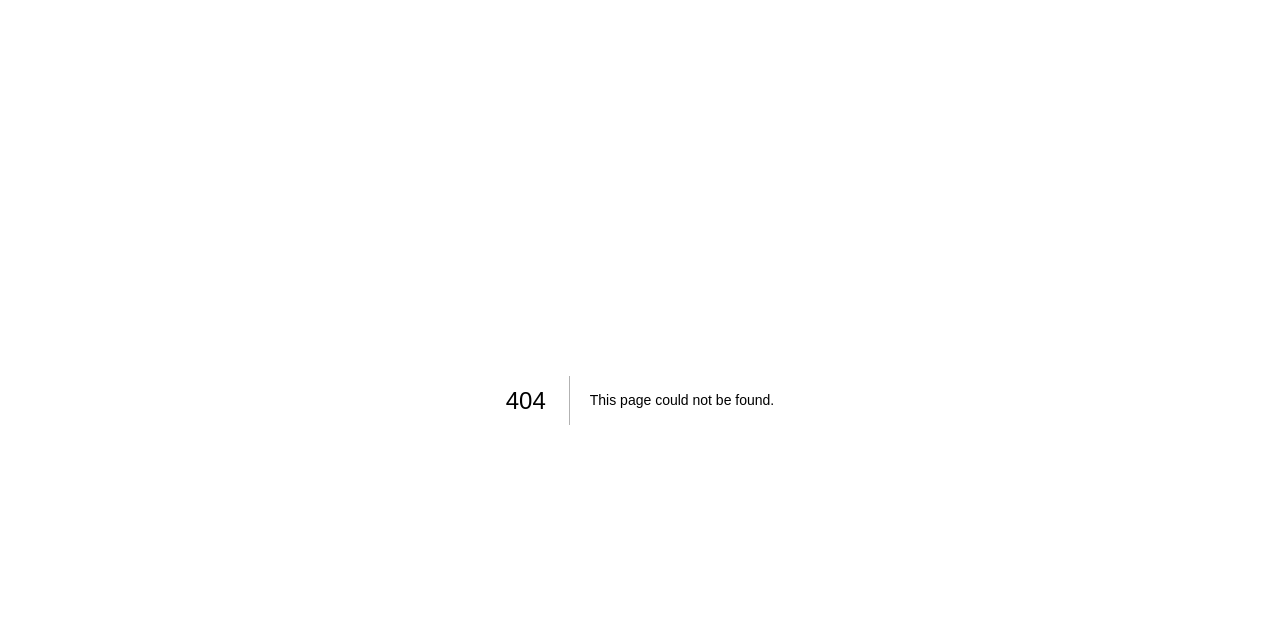
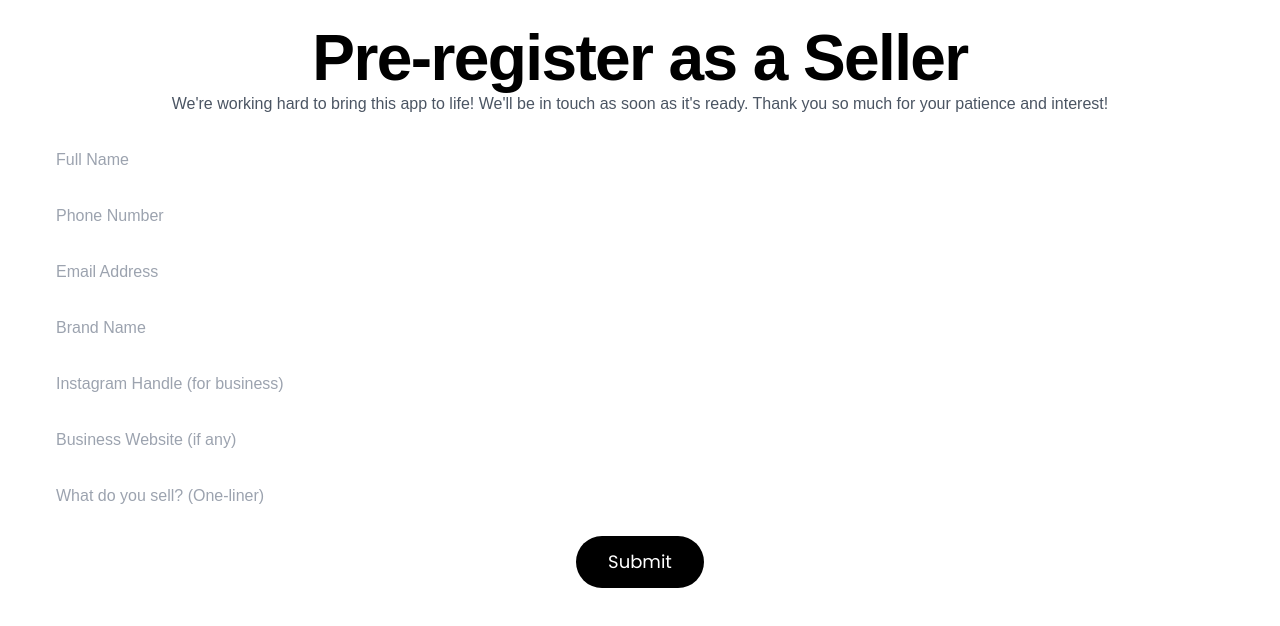
Before and after one commit to Malika17/metaverse, a Next.js app: page /RegisterSeller in a window 1280 px wide. Before the commit this address had no page. Shown: the top 626 px of the page. Built offline with nearby package versions, Linux system fonts and the light colour scheme; a web font is replaced by a local one.

Commit message:
cta added

```diff
--- a/package.json
+++ b/package.json
@@ -12,6 +12,7 @@
   "dependencies": {
     "embla-carousel-react": "^8.6.0",
     "eslint-config-next": "13.0.3",
+    "firebase": "^11.7.1",
     "framer-motion": "^7.6.7",
     "next": "13.0.3",
     "next-cloudinary": "^6.16.0",
--- /dev/null
+++ b/pages/RegisterSeller.jsx
@@ -0,0 +1,140 @@
+// pages/register-seller.jsx
+import { useState } from "react";
+import { collection, addDoc, serverTimestamp } from "firebase/firestore";
+import { db } from "../utils/firebase.js";
+import { TitleText } from "../components/CustomTexts.jsx";
+
+const RegisterSeller = () => {
+  const [form, setForm] = useState({
+    name: "",
+    phone: "",
+    email: "",
+    brandName: "",
+    instagram: "",
+    website: "",
+    productLine: "",
+  });
+
+  const [success, setSuccess] = useState(false);
+
+  const handleChange = (e) =>
+    setForm({ ...form, [e.target.name]: e.target.value });
+
+  const handleSubmit = async (e) => {
+    e.preventDefault();
+    try {
+      await addDoc(collection(db, "sellerLeads"), {
+        ...form,
+        createdAt: serverTimestamp(),
+      });
+      setSuccess(true);
+      setForm({
+        name: "",
+        phone: "",
+        email: "",
+        brandName: "",
+        instagram: "",
+        website: "",
+        productLine: "",
+      });
+    } catch (err) {
+      console.error("Error submitting form: ", err);
+    }
+  };
+
+  return (
+    <div className="flex flex-col items-center justify-center bg-white font-[Poppins] p-8 m-8">
+      <TitleText
+        title={<>Pre-register as a Seller</>}
+        textStyles="mt-10 text-center text-2xl sm:text-3xl md:text-4xl"
+      />
+
+      <p className="text-gray-600 text-sm text-center p-4 mb-8">
+        We're working hard to bring this app to life! We'll be in touch as soon
+        as it's ready. Thank you so much for your patience and interest!
+      </p>
+      <div className="max-w-xl sm:w-1/2 border border-black bg-gray-50">
+        {/* Heading with increased font size */}
+
+        {/* Success message */}
+        {success && (
+          <p className="mb-4 text-green-600 text-center">
+            Thank you! We’ll contact you soon.
+          </p>
+        )}
+
+        {/* Form */}
+        <form
+          onSubmit={handleSubmit}
+          className="h-auto w-[1/2] space-y-4 sm:mt-20 "
+        >
+          <input
+            name="name"
+            placeholder="Full Name"
+            required
+            value={form.name}
+            onChange={handleChange}
+            className="w-full border border-gray-300 bg-gray-100 px-4 py-2 rounded m-2 "
+          />
+
+          <input
+            name="phone"
+            placeholder="Phone Number"
+            required
+            value={form.phone}
+            onChange={handleChange}
+            className="w-full border border-gray-300 px-4 py-2 rounded m-2 focus:outline-none focus:border-purple-300"
+          />
+          <input
+            name="email"
+            type="email"
+            placeholder="Email Address"
+            required
+            value={form.email}
+            onChange={handleChange}
+            className="w-full border border-gray-300 px-4 py-2 rounded m-2 focus:outline-none focus:border-purple-300"
+          />
+          <input
+            name="brandName"
+            placeholder="Brand Name"
+            value={form.brandName}
+            onChange={handleChange}
+            className="w-full border border-gray-300 px-4 py-2 rounded m-2 focus:outline-none focus:border-purple-300"
+          />
+          <input
+            name="instagram"
+            placeholder="Instagram Handle (for business)"
+            required
+            value={form.instagram}
+            onChange={handleChange}
+            className="w-full border border-gray-300 px-4 py-2 rounded m-2 focus:outline-none focus:border-purple-300"
+          />
+          <input
+            name="website"
+            placeholder="Business Website (if any)"
+            value={form.website}
+            onChange={handleChange}
+            className="w-full border border-gray-300 px-4 py-2 rounded m-2 focus:outline-none focus:border-purple-300"
+          />
+          <input
+            name="productLine"
+            placeholder="What do you sell? (One-liner)"
+            required
+            value={form.productLine}
+            onChange={handleChange}
+            className="w-full border border-gray- px-4 py-2 rounded m-2 focus:outline-none focus:border-purple-300"
+          />
+          <div className="mt-15 w-full h-full flex justify-center">
+            <button
+              type="submit"
+              className="w-[200px] mx-auto font-[Poppins] mt-3 bg-black text-white px-8 py-3 rounded-full text-lg hover:scale-105 hover:bg-black transition-transform duration-300 ease-in-out"
+            >
+              Submit
+            </button>
+          </div>
+        </form>
+      </div>
+    </div>
+  );
+};
+export default RegisterSeller;
--- a/sections/Hero.jsx
+++ b/sections/Hero.jsx
@@ -3,6 +3,7 @@
 import { motion } from "framer-motion";
 import styles from "../styles";
 import { slideIn, staggerContainer } from "../utils/motion";
+import Link from "next/link";
 
 const Hero = () => (
   <section className={`${styles.yPaddings} ${styles.heroGradient}`}>
@@ -29,7 +30,7 @@ const Hero = () => (
             A content-driven marketplace for brands to engage and drive sales.
           </p>
           <button className="font-[Poppins] mt-3 bg-black text-white px-8 py-3 rounded-full text-lg hover:scale-105 hover:bg-black transition-transform duration-300 ease-in-out">
-            Join as a Seller
+            <Link href="/RegisterSeller">Join as a Seller</Link>
           </button>
         </div>
 
--- /dev/null
+++ b/utils/firebase.js
@@ -0,0 +1,18 @@
+// lib/firebase.js
+import { initializeApp } from "firebase/app";
+import { getFirestore } from "firebase/firestore";
+
+const firebaseConfig = {
+  apiKey: "AIzaSyDhHpvdlK5VnENPdcdBgBRa9XtR6qqPCNY",
+  authDomain: "loresellerreg.firebaseapp.com",
+  projectId: "loresellerreg",
+  storageBucket: "loresellerreg.firebasestorage.app",
+  messagingSenderId: "807337521757",
+  appId: "1:807337521757:web:b5dae95238854bc3f393b4",
+  measurementId: "G-KBLMW54VWT",
+};
+
+const app = initializeApp(firebaseConfig);
+const db = getFirestore(app);
+
+export { db };
```
Also changed, not shown: public/form.png (added), 1 other file (tests, documents, lock files or other folders).
